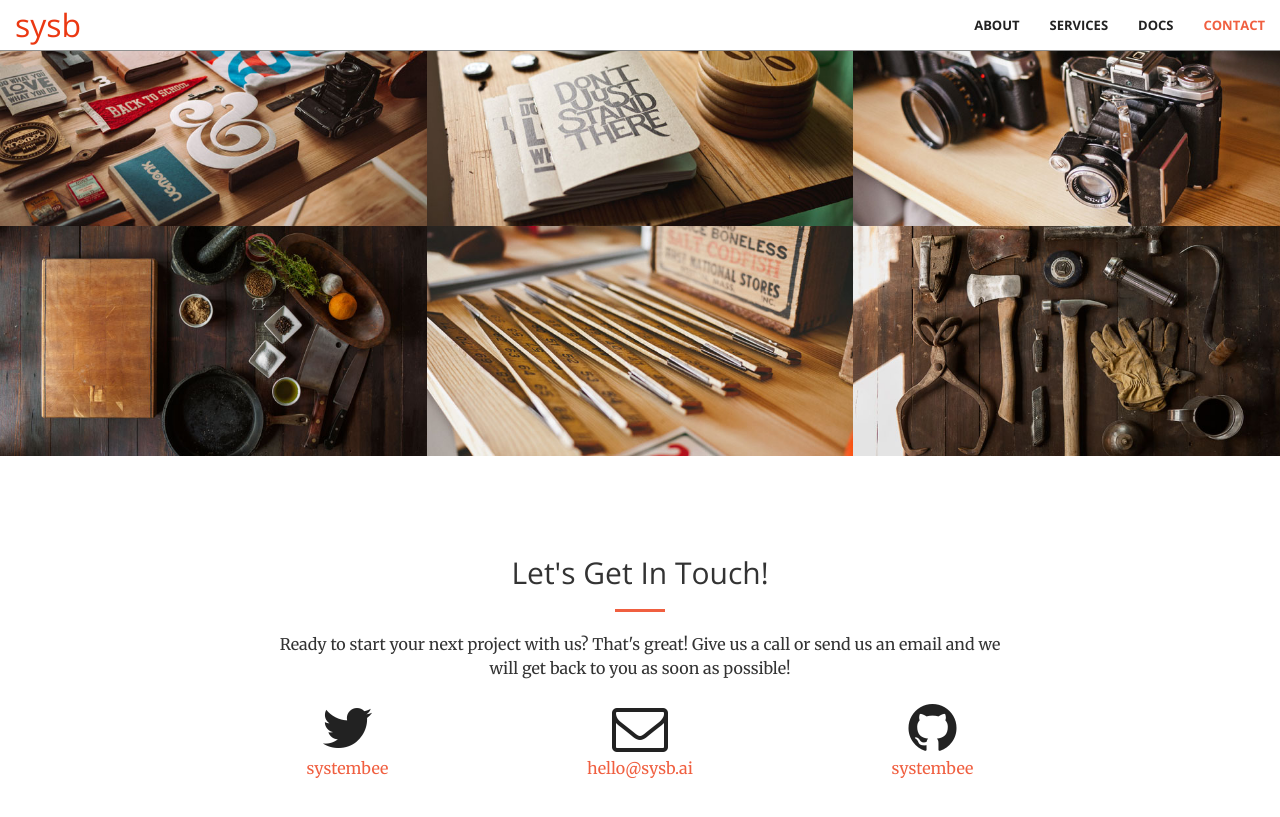
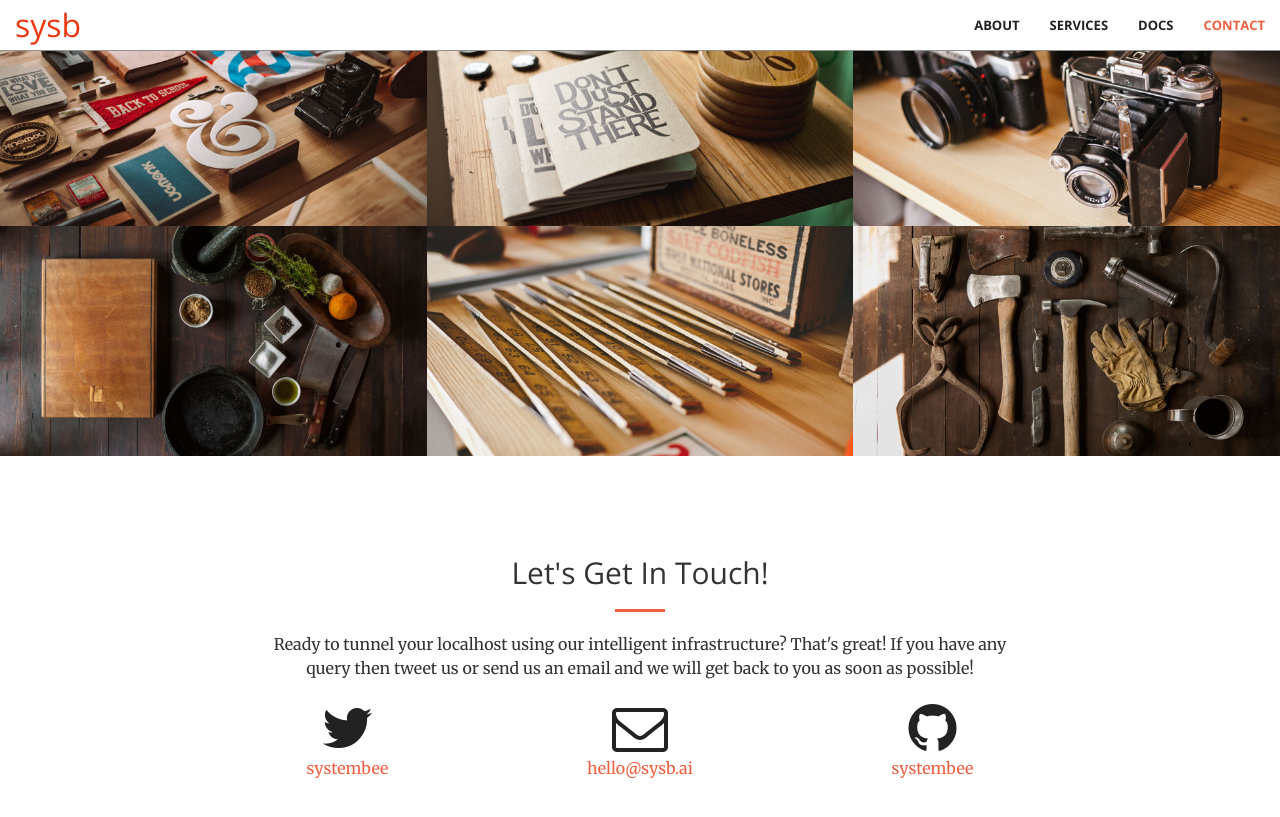
Before and after one commit to usama7628674/sysb.AI, a Jekyll site: the page built from index.html, in a window 1280 px wide and 900 px high, scrolled down 1768 px. Shown: the top 817 px of the window. Built offline with Jekyll 4.4.1, drawn with Linux system fonts in a browser that asks for light colours.

Commit message:
updated contact.html

```diff
--- a/_includes/contact.html
+++ b/_includes/contact.html
@@ -4,7 +4,7 @@
             <div class="col-lg-8 col-lg-offset-2 text-center">
                 <h2 class="section-heading">Let's Get In Touch!</h2>
                 <hr class="primary">
-                <p>Ready to start your next project with us? That's great! Give us a call or send us an email and we will get back to you as soon as possible!</p>
+                <p>Ready to tunnel your localhost using our intelligent infrastructure? That's great! If you have any query then tweet us or send us an email and we will get back to you as soon as possible!</p>
             </div>
         <div class="col-lg-2 col-lg-offset-2 text-center">
             <a href="https://twitter.com/{{ site.twitter_username }}">
```
